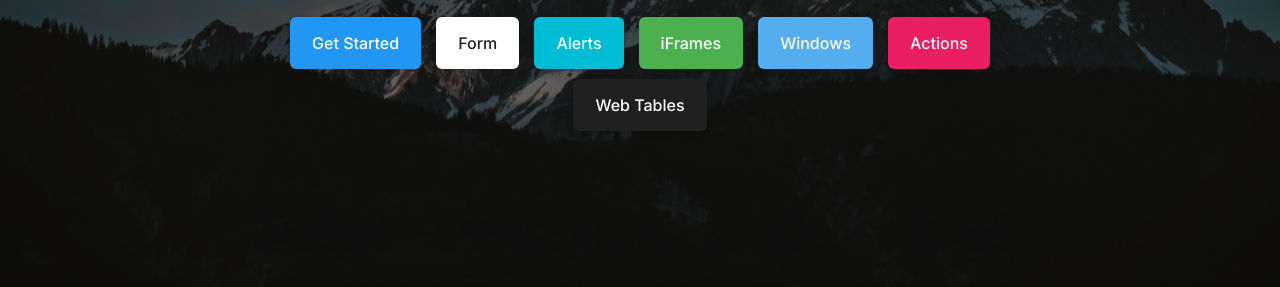
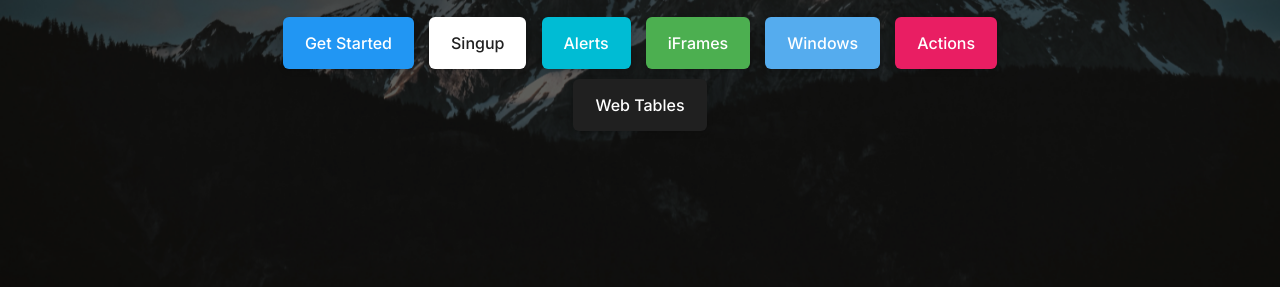
Before and after one commit to OneAuto/Test, a plain HTML site: page index.html in a window 1280 px wide. Shown: the part 513-800 px from the top of the page. Drawn offline with nearby package versions, Linux system fonts and the light colour scheme.

Commit message:
fixed bug #10

```diff
--- a/index.html
+++ b/index.html
@@ -36,7 +36,7 @@
           <h1 class="oneATitle">Welcome to OneAuto Club</h1>
           <p class="ae-2 large margin-bottom-2"><span class="opacity-8">OneAuto Club offers this static web site to practice and run web based automation tests</span></p>
           <a class="button rounded blue " href="menu.html">Get Started</a>
-          <a class="button rounded white " href="form.html">Form</a>
+          <a class="button rounded white " href="form.html">Singup</a>
           <a class="button rounded cyan " href="Alerts.html".html">Alerts</a>
           <a class="button rounded green " href="iframe.html">iFrames</a>
           <a class="button rounded social-twitter " href="windows.html">Windows</a>
```
